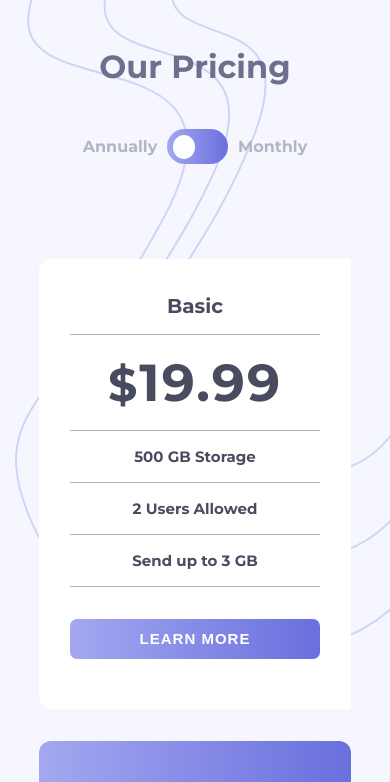
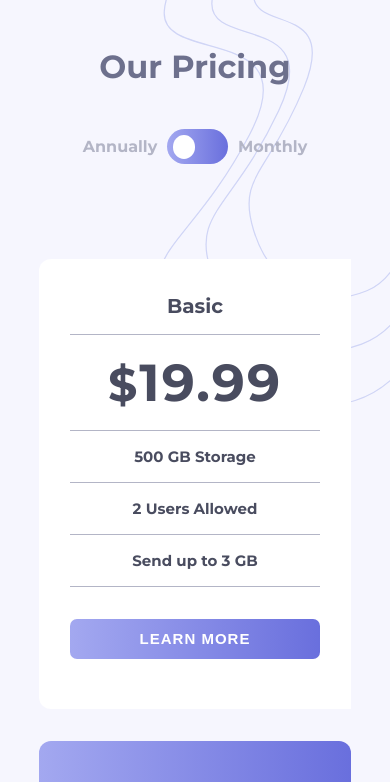
Before and after one commit to Gauravkumario/Pricing-component-with-toggle, a plain HTML site: page index.html in a window 390 px wide. Shown: the top 782 px of the page. Drawn offline with Linux system fonts and the light colour scheme.

Commit message:
Add files via upload

```diff
--- a/style.css
+++ b/style.css
@@ -184,6 +184,9 @@ main > header{
 
 
 @media (max-width: 1000px){
+	body{
+		background-size: 60%;
+	}
 	#component-box{
 		padding: 2rem 0;
 		flex-direction: column;
```
